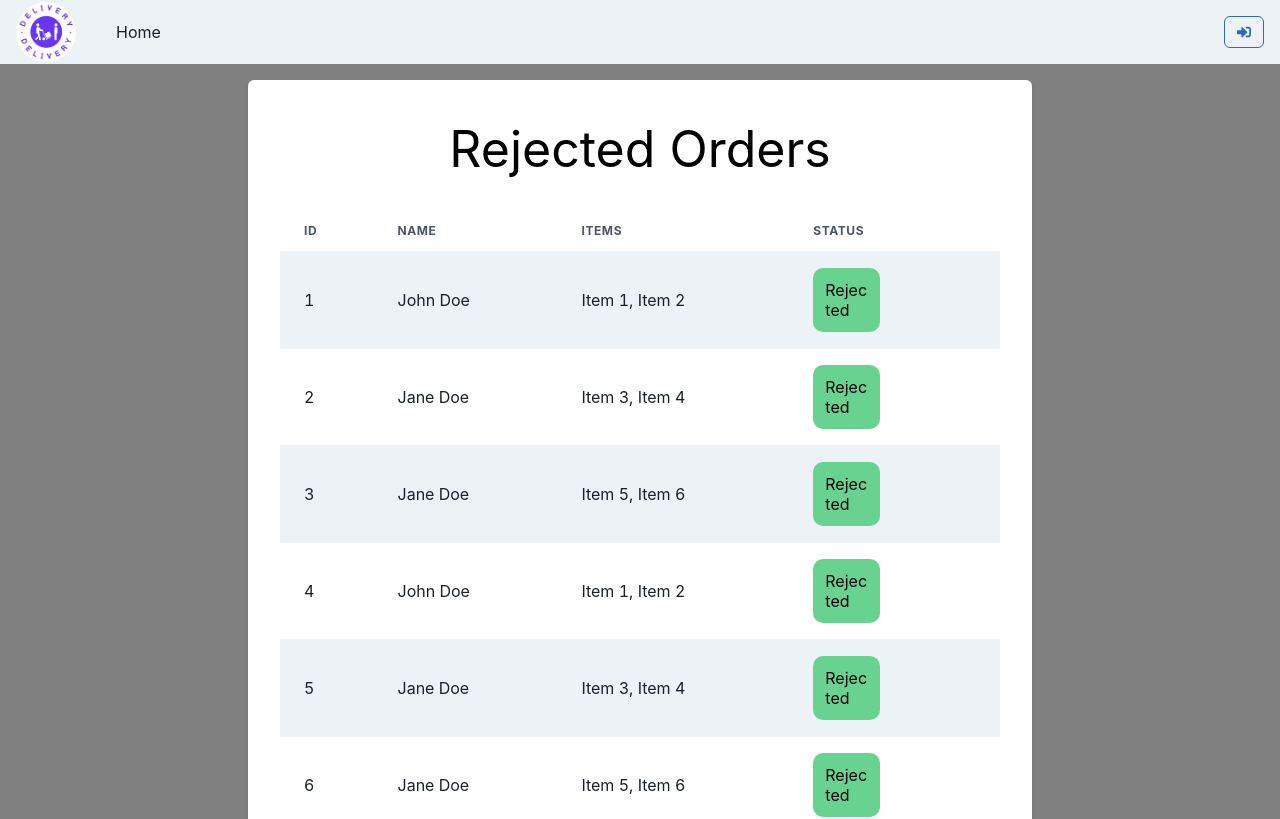
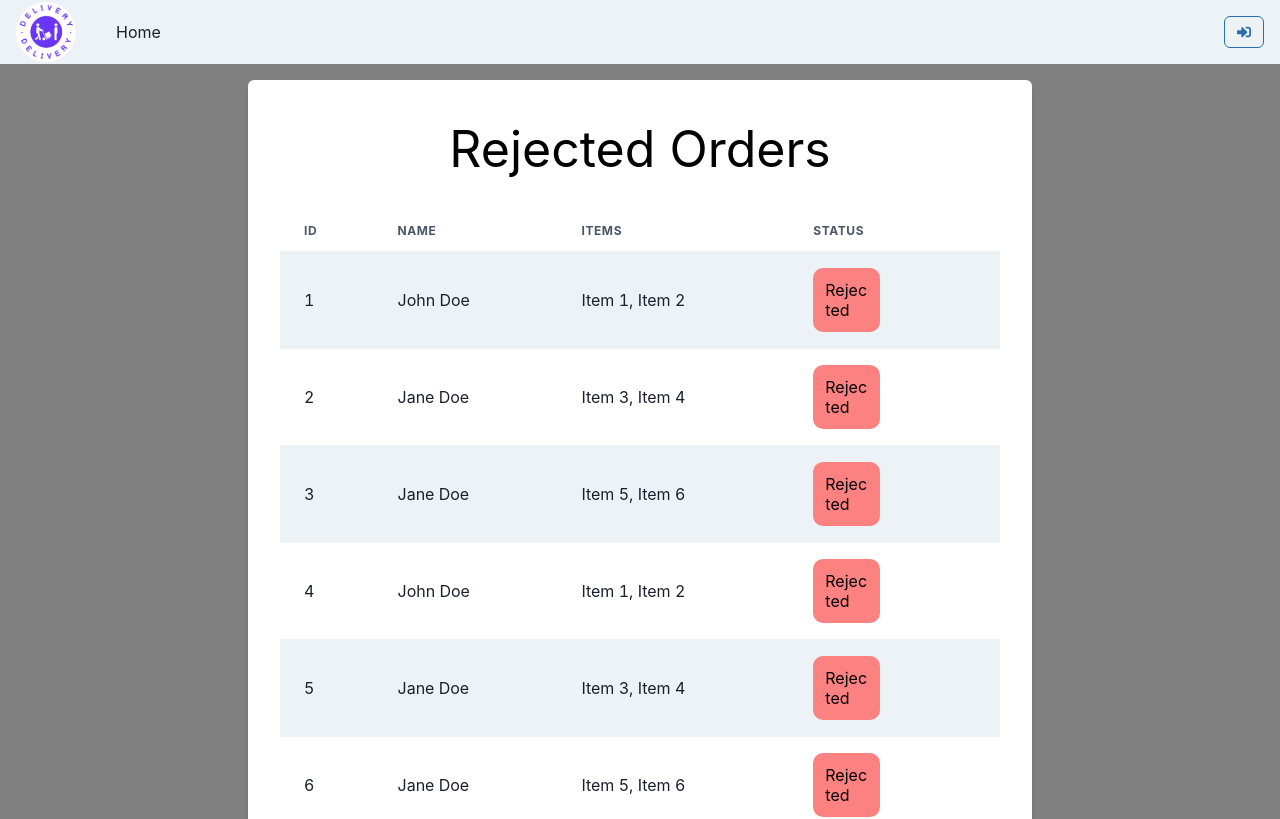
Before and after one commit to sushantyerawar1/Food_Delivery_App_Frontend, a React (Create React App) app: page /rejectedorders in a window 1280 px wide. Shown: the top 819 px of the page. Built offline with nearby package versions, Linux system fonts and the light colour scheme.

Commit message:
bg changed

```diff
--- a/src/pages/HotelsOrders/rejectedorders.jsx
+++ b/src/pages/HotelsOrders/rejectedorders.jsx
@@ -104,7 +104,7 @@ const RejectedOrders = () => {
                                         <Td>{order.id}</Td>
                                         <Td>{order.name}</Td>
                                         <Td>{order.items.join(', ')}</Td>
-                                        <Td color="red"><Box border={"1px solid pale"} borderRadius={"10px"} w={"41%"} p={3} color="black" bg="green.300">{order.status}</Box></Td>
+                                        <Td color="red"><Box border={"1px solid pale"} borderRadius={"10px"} w={"41%"} p={3} color="black" bg="red.300">{order.status}</Box></Td>
                                     </Tr>
                                 ))}
                             </Tbody>
```
